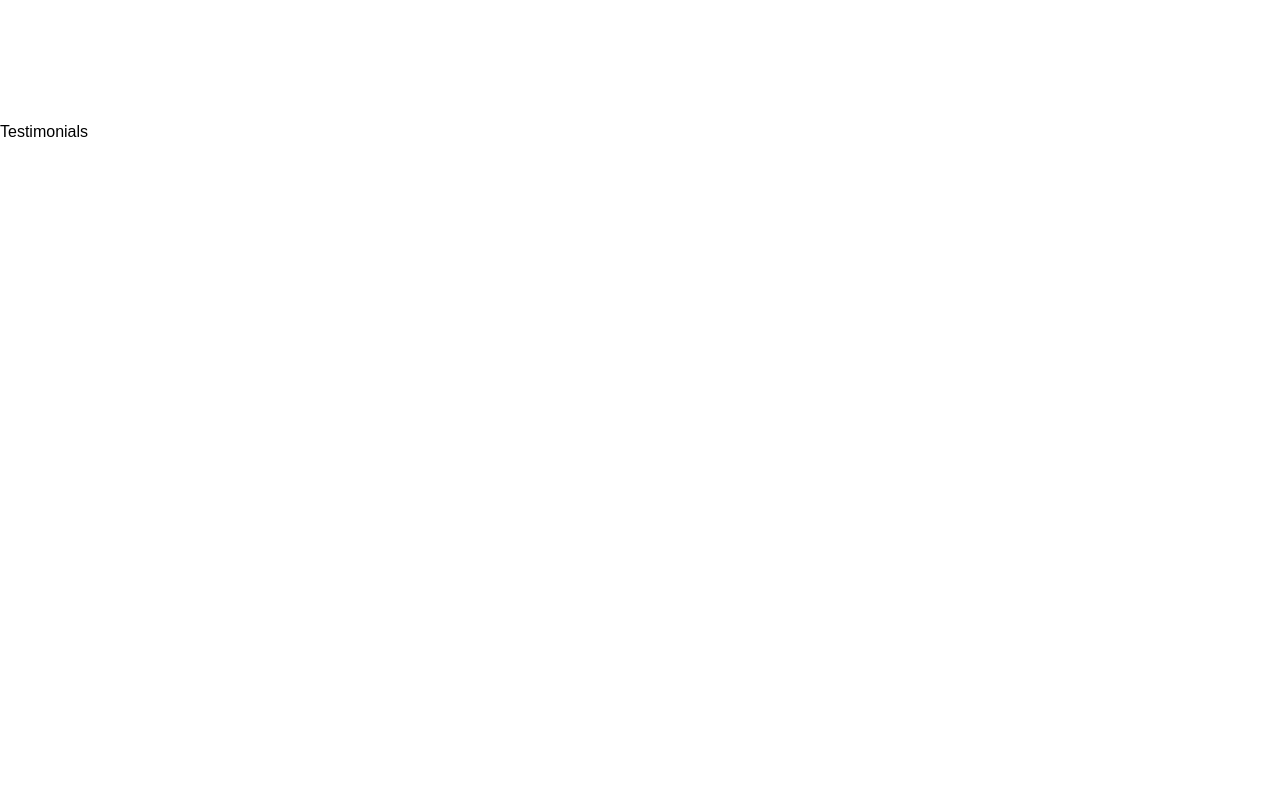
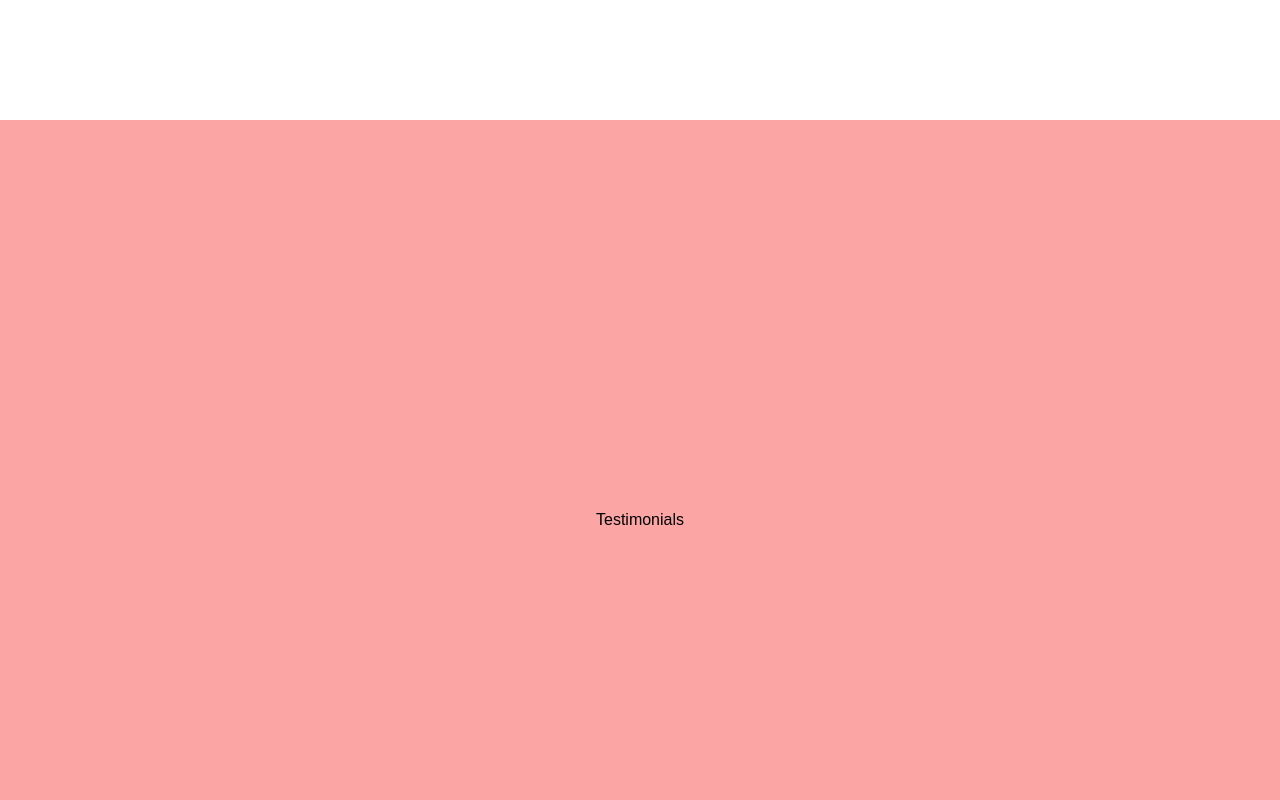
Before and after one commit to DennohKim/Tastebite-Recipe-App, a React (Create React App) app in the folder tastebite-client/: page / in a window 1280 px wide. Shown: the part 2280-3080 px from the top of the page. Built offline with nearby package versions, Linux system fonts and the light colour scheme.

Commit message:
project setup

```diff
--- a/tastebite-client/src/pages/LandingPage.js
+++ b/tastebite-client/src/pages/LandingPage.js
@@ -12,7 +12,7 @@ const LandingPage = () => {
         <section className="h-screen">Why tastebite
             {/* Your section goes here */}
         </section>
-        <section className="h-screen">Testimonials
+        <section className="h-screen flex justify-center items-center bg-red-300 p-11" >Testimonials
             {/* Your section goes here */}
         </section>
         <section className="h-screen">ContactForm & Footer
```
